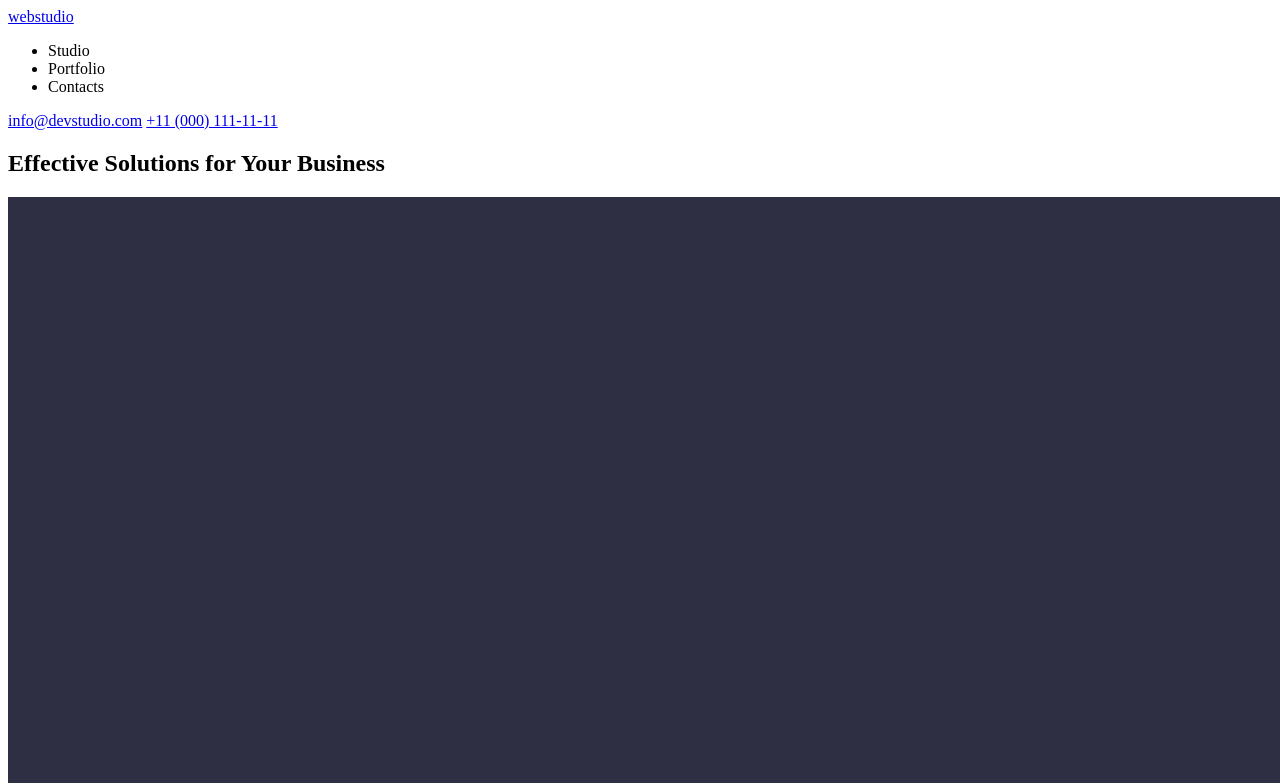
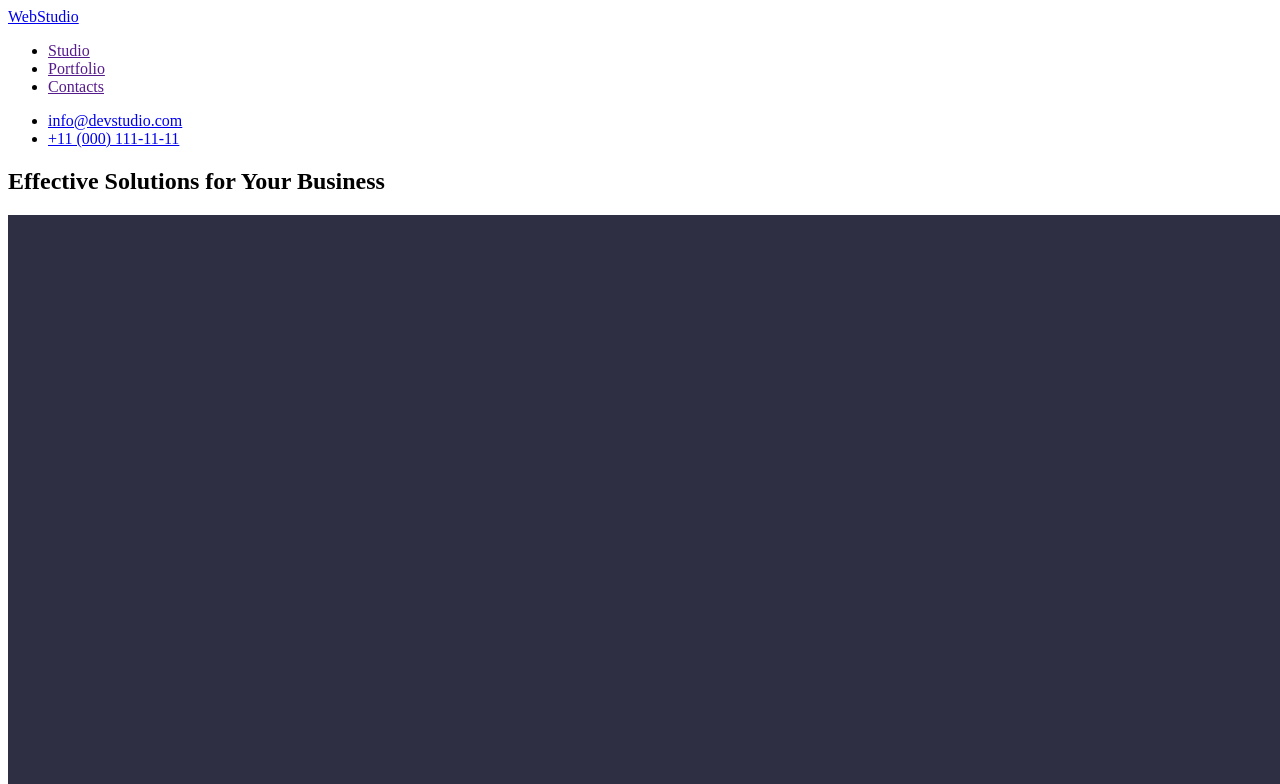
Before and after one commit to OlegFurculita1408/goit-markup-hw-01, a plain HTML site: page index.html in a window 1280 px wide. Shown: the top 784 px of the page. Drawn offline with Linux system fonts and the light colour scheme.

Commit message:
repair-1

```diff
--- a/index.html
+++ b/index.html
@@ -10,15 +10,17 @@
     <!--header-->
     <header>
         <nav>
-            <a href="index.html">webstudio</a>
+            <a href="./index.html">WebStudio</a>
                 <ul>
-                    <li>Studio</li>
-                    <li>Portfolio</li>
-                    <li>Contacts</li>
+                    <li><a href="">Studio</a></li>
+                    <li><a href="">Portfolio</a></li>
+                    <li><a href="">Contacts</a></li>
                 </ul>
         </nav>
-            <a href="emailto:info@devstudio.com">info@devstudio.com</a>
-            <a href="tel:+110001111111">+11 (000) 111-11-11</a>
+            <ul>
+                <li><a href="mailto:info@devstudio.com">info@devstudio.com</a></li>
+                <li><a href="tel:+110001111111">+11 (000) 111-11-11</a></li>
+            </ul>
     </header>
     <main>
         <!--Main title-->
@@ -86,7 +88,7 @@
     <footer>
         <img src="./imeges/font-footer.jpg" alt="font-footer" width="1140">
         <section>
-        <a href="index.html">webstudio</a>
+        <a href="./index.html">WebStudio</a>
         <p>Increase the flow of customers and sales for your business with digital marketing & growth solutions.</p>
         </section>
     </footer>
```
Also changed, not shown: 1 other file.
